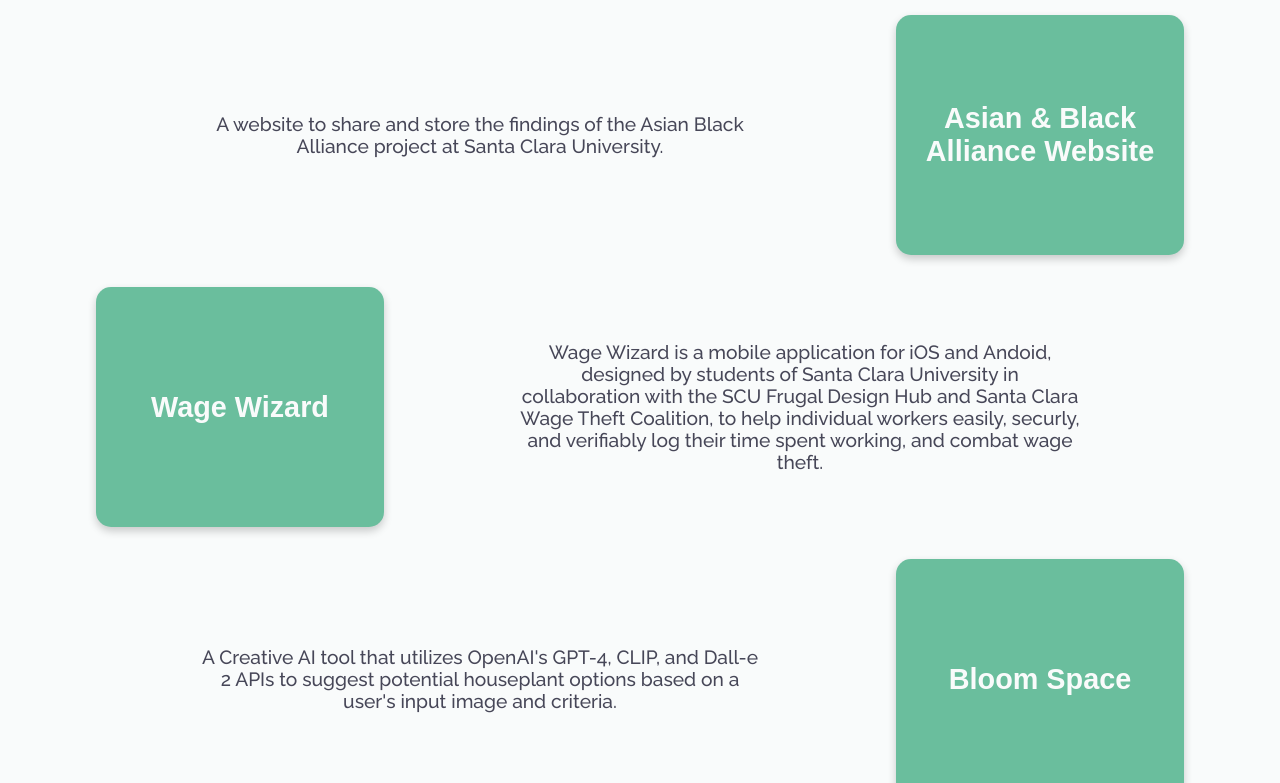
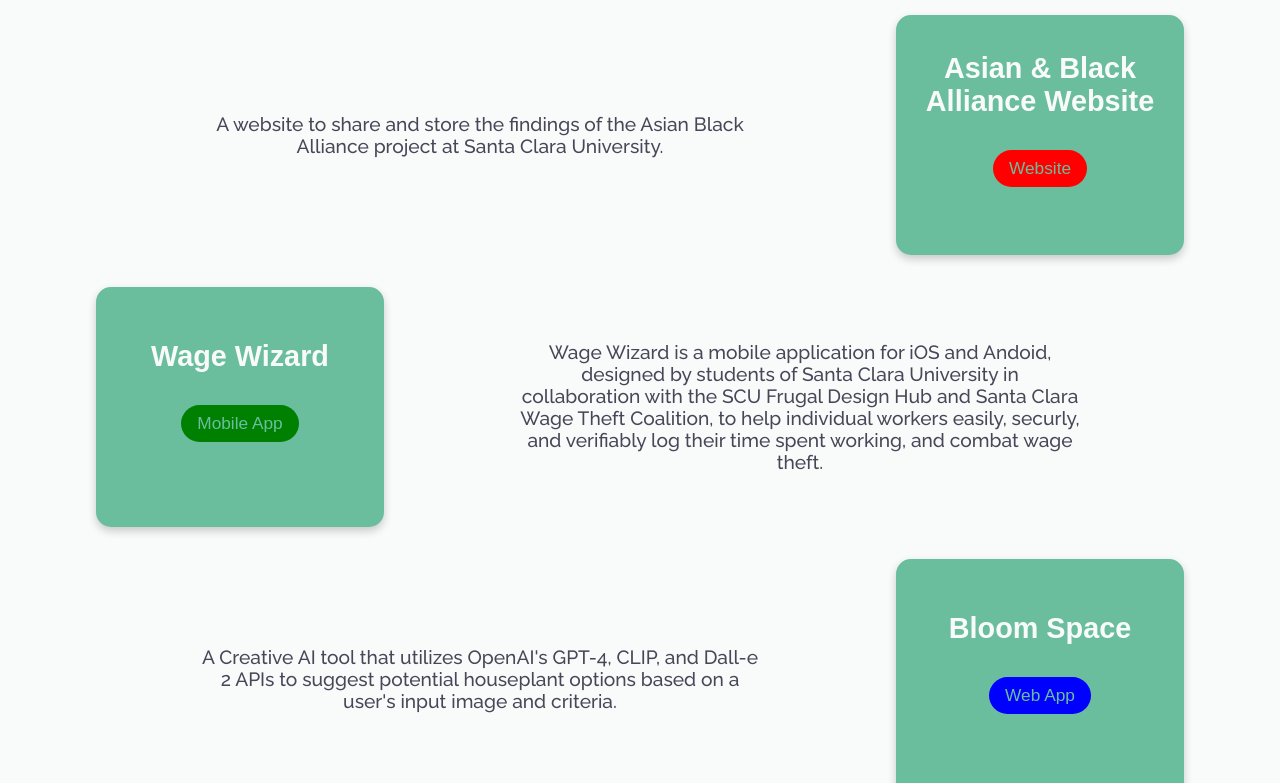
Before and after one commit to jackcdavey/PersonalWebsite, a React (Create React App) app: page / in a window 1280 px wide. Shown: the part 1730-2513 px from the top of the page. Built offline with nearby package versions, Linux system fonts and the light colour scheme; a web font is replaced by a local one.

Commit message:
Added chips to project cards to differentiate project types

```diff
--- a/src/components/AboutMe.tsx
+++ b/src/components/AboutMe.tsx
@@ -29,7 +29,7 @@
 };
 
 const chipVariants = {
-	initial: { opacity: 0, y: 20 },
+	initial: { opacity: 0, y: 10 },
 	animate: { opacity: 1, y: 0 },
 };
 
--- a/src/components/Projects.tsx
+++ b/src/components/Projects.tsx
@@ -1,6 +1,7 @@
-import gitLogo from "../assets/images/github.png"
+import { type } from "os"
+import gitLogo from "../assets/images/github-mark.svg"
 import AnimatedTitle from "../hooks/revealText"
-import { SectionRow, SectionTitle, ProjectCard, ProjectTitle, ProjectImage, ProjectLink, TransparentSectionWrap, ProjectDescription, ProjRowLeft, ProjRowRight } from "../styles/stylesheet.js"
+import { SectionRow, SectionTitle, ProjectCard, ProjectTitle, ProjectImage, ProjectLink, TransparentSectionWrap, ProjectDescription, ProjectCategoryChip, ProjRowLeft, ProjRowRight } from "../styles/stylesheet.js"
 
 // var tinycolor = require("tinycolor2")
 
@@ -9,6 +10,7 @@
 	description: string
 	image?: string
 	link?: string
+	type?: string
 }
 
 const projects: ProjectProps[] = [
@@ -16,21 +18,25 @@
 		title: "Asian & Black Alliance Website",
 		description: "A website to share and store the findings of the Asian Black Alliance project at Santa Clara University.",
 		link: "https://www.asianblackalliance.org",
+		type: "Website"
 	},
 	{
 		title: "Wage Wizard",
 		description: " Wage Wizard is a mobile application for iOS and Andoid, designed by students of Santa Clara University in collaboration with the SCU Frugal Design Hub and Santa Clara Wage Theft Coalition, to help individual workers easily, securly, and verifiably log their time spent working, and combat wage theft. ",
-		link: "https://github.com/jackcdavey/WageWizardApp"
+		link: "https://github.com/jackcdavey/WageWizardApp",
+		type: "Mobile App"
 	},
 	{
 		title: "Bloom Space",
 		description: "A Creative AI tool that utilizes OpenAI's GPT-4, CLIP, and Dall-e 2 APIs to suggest potential houseplant options based on a user's input image and criteria.",
-		link: "https://github.com/jackcdavey/BloomSpace"
+		link: "https://github.com/jackcdavey/BloomSpace",
+		type: "Web App"
 	},
 	{
 		title: "Bored at the News Bot",
 		description: "A Twitter bot that uses OpenAI's GPT-3 API to comment on daily news headlines, from the perspective of a snarky, bored teenager.",
-		link: "https://github.com/jackcdavey/BoredAtTheNews"
+		link: "https://github.com/jackcdavey/BoredAtTheNews",
+		type: "Web App"
 	},
 	{
 		title: "GitHub",
@@ -39,6 +45,52 @@
 		image: gitLogo
 	}
 ]
+
+
+// Chip Variations
+const Website = () => {
+	return (
+		<div>
+			<ProjectCategoryChip
+				style={{
+					backgroundColor: 'red'
+				}}
+			>
+				Website
+			</ProjectCategoryChip>
+		</div>
+	)
+}
+
+const MobileApp = () => {
+	return (
+		<div>
+			<ProjectCategoryChip
+				style={{
+					backgroundColor: 'green'
+				}}
+			>
+				Mobile App
+			</ProjectCategoryChip>
+		</div>
+	)
+}
+
+const WebApp = () => {
+	return (
+		<div>
+			<ProjectCategoryChip
+				style={{
+					backgroundColor: 'blue'
+				}}
+			>
+				Web App
+			</ProjectCategoryChip>
+		</div>
+	)
+}
+
+
 
 export default function Projects() {
 
@@ -62,7 +114,6 @@
 							viewport={{ once: true }}
 						>
 							<ProjectDescription>
-								{/* <ProjectDescriptionBG /> */}
 								<span style={{ width: "70%" }}>
 									{project.description}
 								</span>
@@ -78,6 +129,17 @@
 										{project.title}
 									</ProjectTitle>
 
+									{/* Insert corresponding chip */}
+									{project.type === "Website" &&
+										<Website />
+									}
+									{project.type === "Mobile App" &&
+										<MobileApp />
+									}
+									{project.type === "Web App" &&
+										<WebApp />
+									}
+
 								</ProjectCard>
 							</ProjectLink>
 						</ProjRowRight>
@@ -86,22 +148,31 @@
 				else {
 					return (
 						<ProjRowLeft
-
 							initial={{ y: 400 }}
 							whileInView={{ y: 0 }}
 							transition={{ duration: 0.1, type: "spring", stiffness: 300, damping: 20 }} viewport={{ once: true }}
-
 						>
 							<ProjectLink href={project.link} target='_blank' >
 								<ProjectCard>
 									<ProjectTitle>
 										{project.title}
 									</ProjectTitle>
+
+									{/* Insert corresponding chip */}
+									{project.type === "Website" &&
+										<Website />
+									}
+									{project.type === "Mobile App" &&
+										<MobileApp />
+									}
+									{project.type === "Web App" &&
+										<WebApp />
+									}
+
 								</ProjectCard>
 							</ProjectLink>
 
 							<ProjectDescription>
-								{/* <ProjectDescriptionBG /> */}
 								<span style={{ width: "70%" }}>
 									{project.description}
 								</span>
--- a/src/styles/stylesheet.js
+++ b/src/styles/stylesheet.js
@@ -219,7 +219,7 @@
 
 ////// PROJECT SECTION STYLES //////
 
-export const ProjectCard = styled(motion.div)`
+export const ProjectCard = styled.div`
 	background: ${COLORS.mainBrand};
 	/* Eventually add custom colors for each project */
 	box-shadow: 0 4px 8px 0 rgba(0, 0, 0, 0.2);
@@ -258,6 +258,7 @@
 	max-width: 50%;
 	max-height: 50%;
 	padding: 10%;
+	fill: ${COLORS.lightShade};
 `
 
 export const ProjectLink = styled.a`
@@ -267,7 +268,7 @@
 
 `
 
-export const ProjectDescription = styled(motion.div)`
+export const ProjectDescription = styled.div`
 	display: flex;
 	align-items: center;
 	justify-content: center;
@@ -283,18 +284,18 @@
 
 `
 
-export const ProjectDescriptionBG = styled.div`
-// COLORS.lightShade
-	background-color: black;
-	position: absolute;
-	z-index: -1;
-	filter: blur(20px);
-	border-radius: 25px;
-	width: 50%;
-	height: 50;
-	@media (max-width: 510px) {
-		height: 30vh;
-	}
+
+export const ProjectCategoryChip = styled.div`
+	display: flex;
+	align-items: center;
+	justify-content: center;
+	text-align: center;
+	padding: 0.5rem 1rem;
+	border-radius: 1.5rem;
+	margin: 2rem;
+	font-family: Raileway, sans-serif;
+	font-size: 0.9em;
+	color: ${COLORS.mainBrand};
 `
 
 export const ProjRowLeft = styled(SectionRow)`
```
Also changed, not shown: src/assets/images/github-mark.svg (added).
